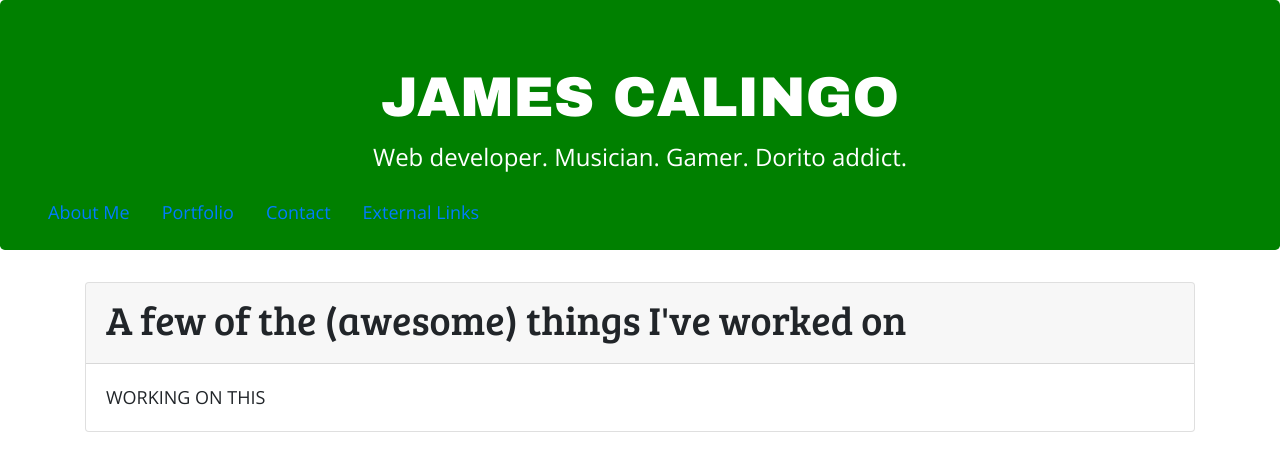
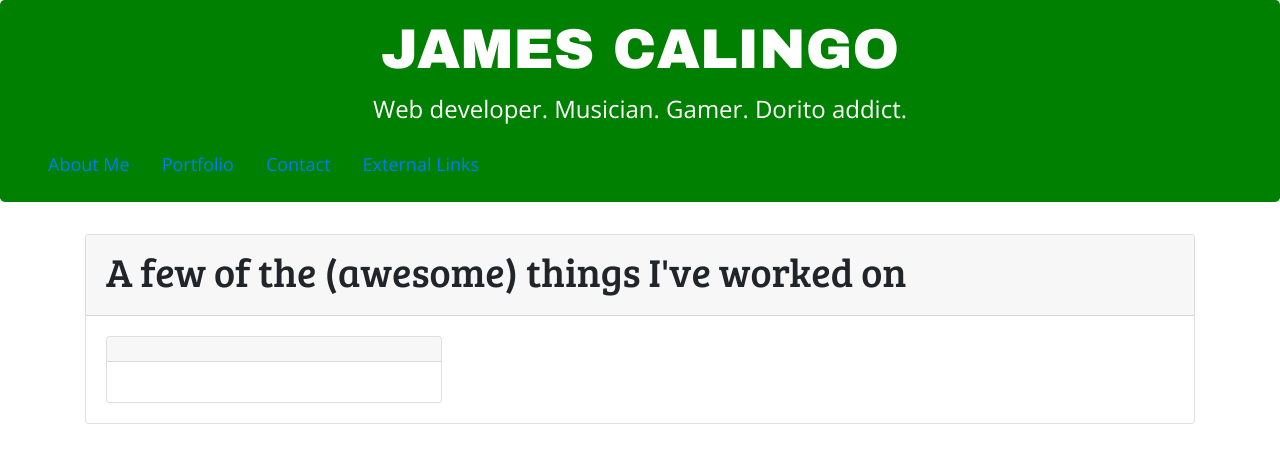
Before and after one commit to JamesCalingo/jamescalingo.github.io-old, a React (Create React App) app: page /portfolio in a window 1280 px wide. Shown: the top 468 px of the page. Built offline with nearby package versions, Linux system fonts and the light colour scheme.

Commit message:
setting up version 2.0

```diff
--- a/package.json
+++ b/package.json
@@ -1,8 +1,10 @@
 {
   "name": "jamescalingo.github.io",
+  "homepage": "https://jamescalingo.com",
   "version": "0.1.0",
   "private": true,
   "dependencies": {
+    "gh-pages": "^2.0.1",
     "react": "^16.8.6",
     "react-dom": "^16.8.6",
     "react-router": "^5.0.0",
@@ -13,7 +15,9 @@
     "start": "react-scripts start",
     "build": "react-scripts build",
     "test": "react-scripts test",
-    "eject": "react-scripts eject"
+    "eject": "react-scripts eject",
+    "predeploy": "npm run build",
+       "deploy": "gh-pages -b master -d build"
   },
   "eslintConfig": {
     "extends": "react-app"
--- a/public/index.html
+++ b/public/index.html
@@ -21,7 +21,7 @@
       work correctly both with client-side routing and a non-root public URL.
       Learn how to configure a non-root public URL by running `npm run build`.
     -->
-    <title>React App</title>
+    <title>James Calingo</title>
   </head>
   <body>
     <noscript>You need to enable JavaScript to run this app.</noscript>
--- a/src/App.css
+++ b/src/App.css
@@ -4,7 +4,7 @@ body {
 }
 
 
-.jumbotron, .nav{
+.jumbotron, .nav-item{
   text-align: center;
   background: green;
   color: white
--- a/src/components/Jumbotron.js
+++ b/src/components/Jumbotron.js
@@ -5,7 +5,7 @@ import NavTabs from "./NavTabs"
 
 function Jumbotron (){
   return(
-    <div className="jumbotron pb-3">
+    <div className="jumbotron py-3">
     <h1  className="display-4">JAMES CALINGO</h1>
     <p class="lead">Web developer. Musician. Gamer. Dorito addict.</p>
     <NavTabs />
--- a/src/components/pages/Portfolio.js
+++ b/src/components/pages/Portfolio.js
@@ -1,11 +1,22 @@
 import React from "react";
 
-function Portfolio(props){
-  return(
+function Portfolio(props) {
+  return (
     <div className="container">
       <div className="card">
-      <div className="card-header"><h1>A few of the (awesome) things I've worked on</h1></div>
-      <div className="card-body">WORKING ON THIS</div>
+        <div className="card-header"><h1>A few of the (awesome) things I've worked on</h1></div>
+        <div className="card-body">
+          <div className="row">
+            <div className="col-12 col-md-4">
+              <div className="card">
+                <div className="card-header">{props.title}
+                </div>
+                <div className="card-body">
+                {props.description}</div>
+              </div>
+            </div>
+          </div>
+        </div>
       </div>
 
     </div>
```
Also changed, not shown: 2 other files (tests, documents, lock files or other folders).
